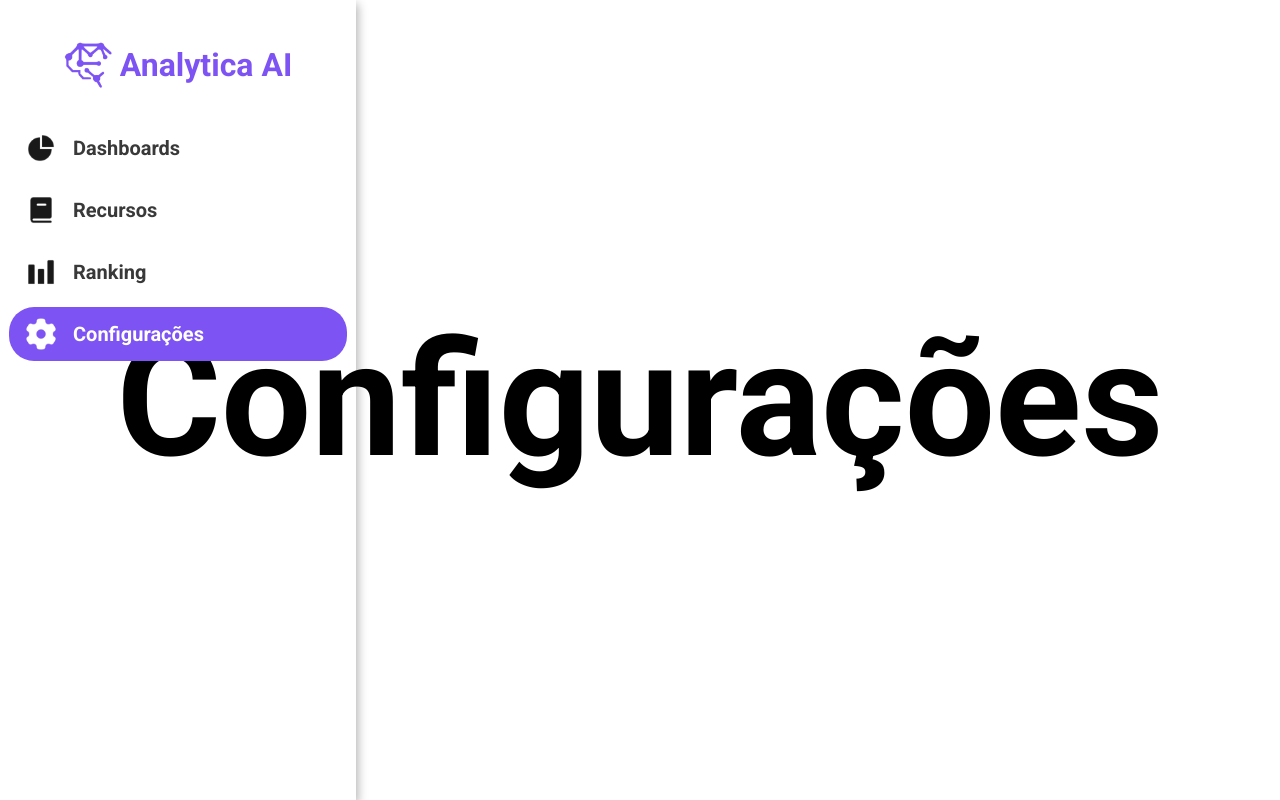
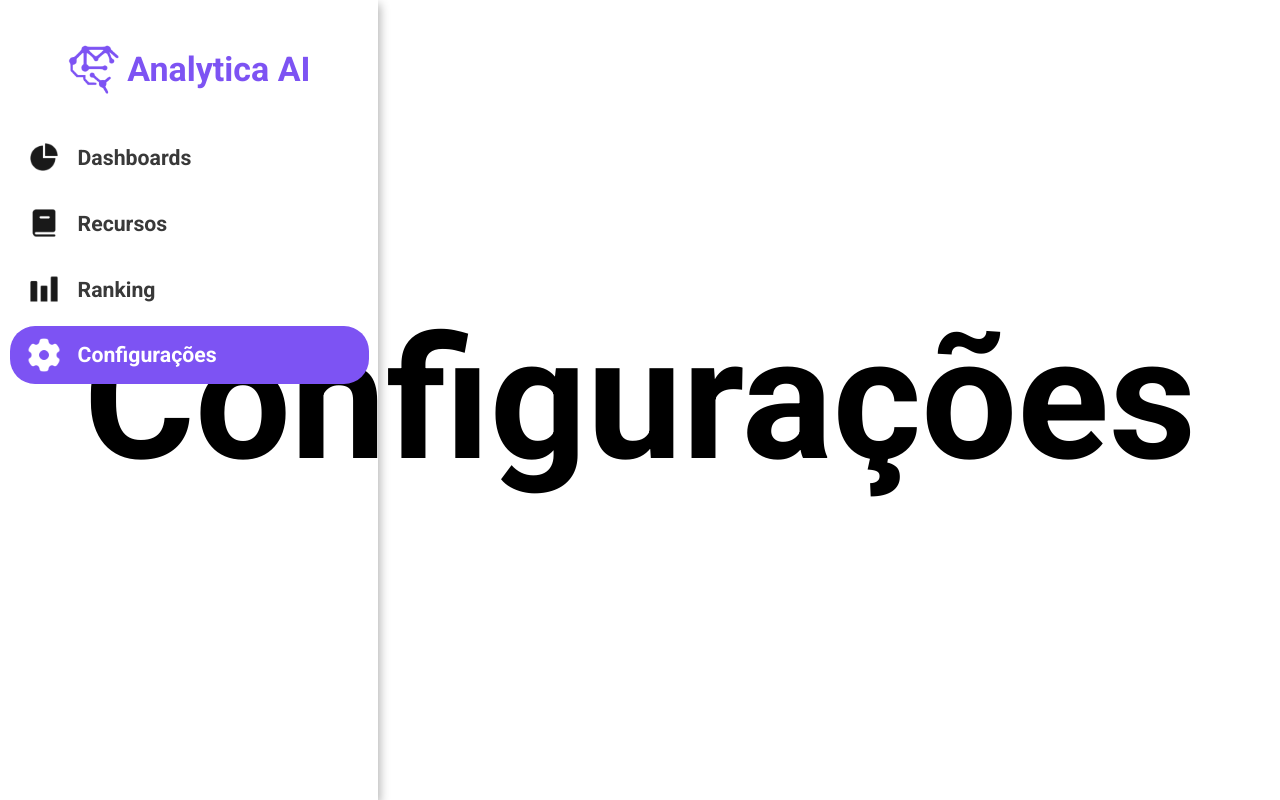
Before and after one commit to campoos/Front-End-TCC-, a React (Vite) app in the folder analityca-ai/: page /configuracoes in a window 1280 px wide. Built offline with nearby package versions, Linux system fonts and the light colour scheme; what chartjs-plugin-datalabels would draw is missing.

Commit message:
FEAT responsive tela dashboards PC

```diff
--- a/analityca-ai/src/pages/dashboards/Dashboards.css
+++ b/analityca-ai/src/pages/dashboards/Dashboards.css
@@ -27,7 +27,7 @@
     display: flex;
 
     gap: 1.25rem;
-    padding-right: 0.5625rem;;
+    padding-right: 0.5625rem;
 }
 
 #telaDashboards #containerDashboards {
@@ -386,3 +386,12 @@
 
     background-color: #714ed3;
 }
+
+@media(min-width:1080px){
+    :root {
+        font-size: 17px;
+    }
+    #telaDashboards {
+        padding-right: 1.5625rem;
+    }
+}
```
